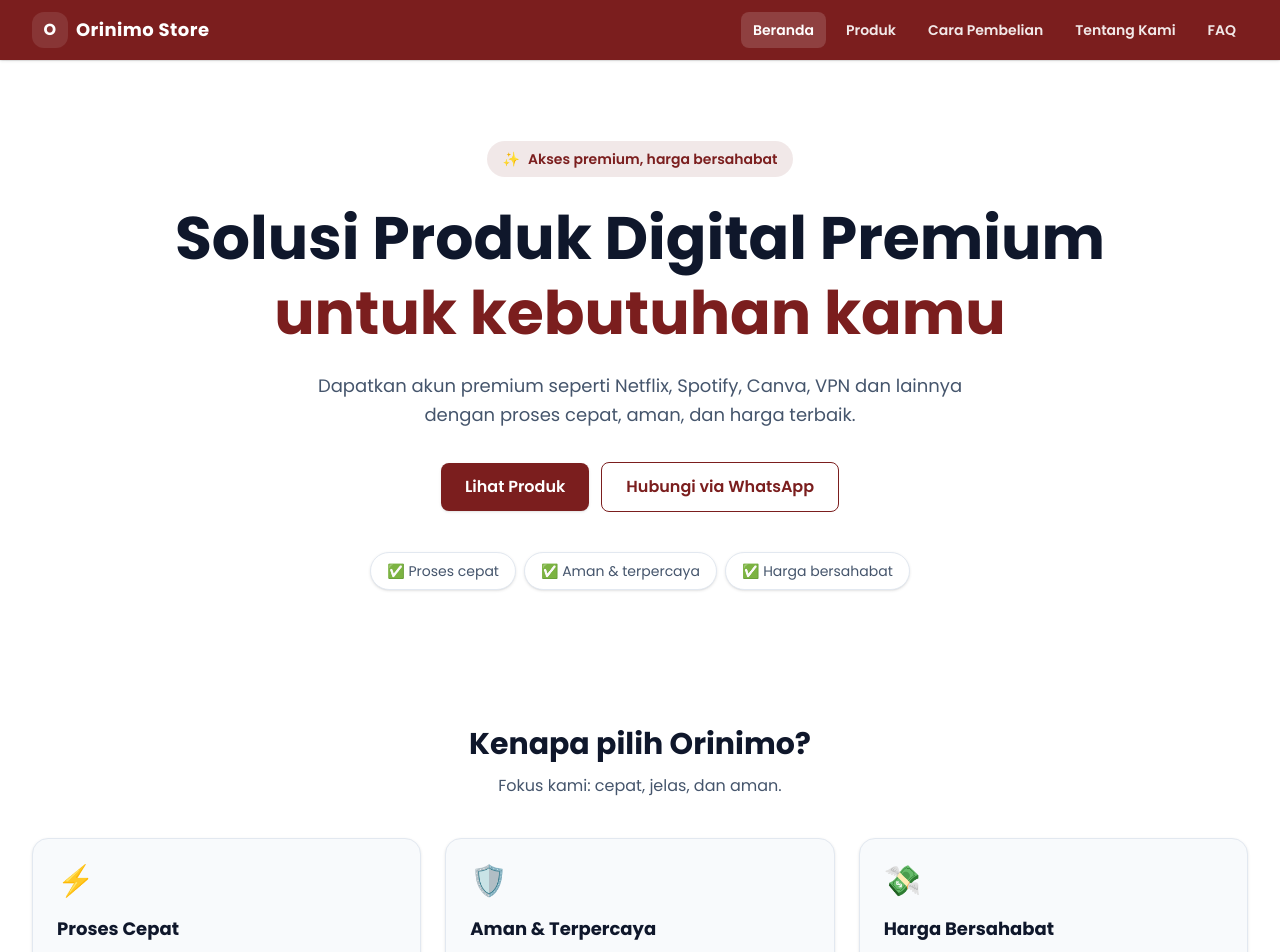
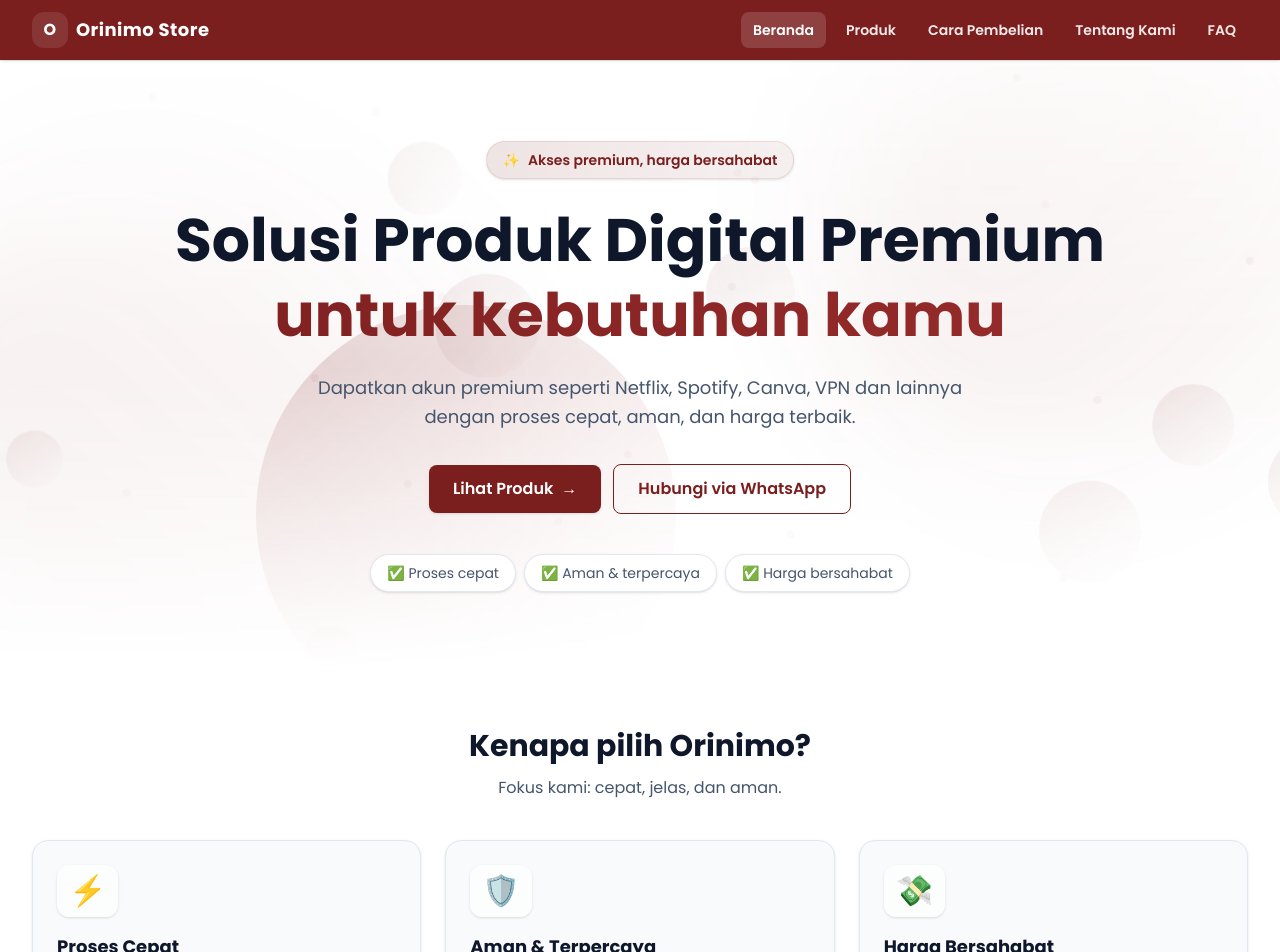
Before and after one commit to chandraputra06/orinimo-web, a React (Vite) app: page / in a window 1280 px wide. Shown: the top 952 px of the page. Built offline with nearby package versions, Linux system fonts and the light colour scheme.

Commit message:
style(home): refine home section slicing

```diff
--- a/src/pages/Home.jsx
+++ b/src/pages/Home.jsx
@@ -1,16 +1,130 @@
 import { Link } from "react-router-dom";
-import { useEffect } from "react";
+import { useEffect, useMemo } from "react";
 import AOS from "aos";
 import "aos/dist/aos.css";
 
 const BRAND = "#7B1E1E";
 
+// Background animasi: gradient orbs (absolute, tidak mengubah layout)
+const GradientOrbs = () => {
+  return (
+    <div className="absolute inset-0 overflow-hidden pointer-events-none">
+      <style>{`
+        @keyframes float-orb {
+          0%, 100% { transform: translate3d(0, 0, 0) scale(1); }
+          25% { transform: translate3d(28px, -28px, 0) scale(1.08); }
+          50% { transform: translate3d(-18px, -42px, 0) scale(0.95); }
+          75% { transform: translate3d(18px, -22px, 0) scale(1.04); }
+        }
+
+        @keyframes pulse-glow {
+          0%, 100% { opacity: 0.25; filter: blur(60px); }
+          50% { opacity: 0.55; filter: blur(85px); }
+        }
+
+        .orb {
+          animation: float-orb 20s ease-in-out infinite, pulse-glow 8s ease-in-out infinite;
+          will-change: transform, opacity, filter;
+        }
+      `}</style>
+
+      <div
+        className="orb absolute top-[-10%] right-[-5%] w-[520px] h-[520px] rounded-full bg-gradient-to-br from-[#7B1E1E]/25 via-[#9B2E2E]/15 to-transparent"
+        style={{ animationDelay: "0s" }}
+      />
+      <div
+        className="orb absolute bottom-[-15%] left-[-10%] w-[620px] h-[620px] rounded-full bg-gradient-to-tr from-[#7B1E1E]/22 via-[#9B2E2E]/12 to-transparent"
+        style={{ animationDelay: "3s" }}
+      />
+      <div
+        className="orb absolute top-[40%] left-[20%] w-[420px] h-[420px] rounded-full bg-gradient-to-br from-[#7B1E1E]/18 via-[#9B2E2E]/10 to-transparent"
+        style={{ animationDelay: "6s" }}
+      />
+    </div>
+  );
+};
+
+const FloatingParticles = () => {
+  const particlesSmall = useMemo(() => {
+    return [...Array(18)].map((_, i) => ({
+      id: `s-${i}`,
+      left: `${Math.random() * 100}%`,
+      top: `${Math.random() * 100}%`,
+      delay: `${Math.random() * 5}s`,
+      duration: `${10 + Math.random() * 10}s`,
+      opacity: 0.15 + Math.random() * 0.15,
+    }));
+  }, []);
+
+  const particlesMed = useMemo(() => {
+    return [...Array(8)].map((_, i) => {
+      const size = 40 + Math.random() * 70;
+      return {
+        id: `m-${i}`,
+        size,
+        left: `${Math.random() * 100}%`,
+        top: `${Math.random() * 100}%`,
+        delay: `${Math.random() * 5}s`,
+        duration: `${14 + Math.random() * 10}s`,
+      };
+    });
+  }, []);
+
+  return (
+    <div className="absolute inset-0 overflow-hidden pointer-events-none">
+      <style>{`
+        @keyframes float {
+          0%, 100% { transform: translate3d(0, 0, 0); }
+          25% { transform: translate3d(10px, -18px, 0); }
+          50% { transform: translate3d(-10px, -36px, 0); }
+          75% { transform: translate3d(6px, -18px, 0); }
+        }
+        .particle {
+          animation-name: float;
+          animation-timing-function: ease-in-out;
+          animation-iteration-count: infinite;
+          will-change: transform;
+        }
+      `}</style>
+
+      {particlesSmall.map((p) => (
+        <div
+          key={p.id}
+          className="particle absolute w-2 h-2 rounded-full bg-[#7B1E1E]/20"
+          style={{
+            left: p.left,
+            top: p.top,
+            animationDelay: p.delay,
+            animationDuration: p.duration,
+            opacity: p.opacity,
+          }}
+        />
+      ))}
+
+      {particlesMed.map((p) => (
+        <div
+          key={p.id}
+          className="particle absolute rounded-full bg-gradient-to-br from-[#7B1E1E]/10 to-transparent"
+          style={{
+            width: `${p.size}px`,
+            height: `${p.size}px`,
+            left: p.left,
+            top: p.top,
+            animationDelay: p.delay,
+            animationDuration: p.duration,
+          }}
+        />
+      ))}
+    </div>
+  );
+};
+
 const Home = () => {
   useEffect(() => {
     AOS.init({
-      duration: 800,
-      easing: "ease-out",
-      once: true, // animasi hanya sekali saat pertama terlihat
+      duration: 900,
+      easing: "ease-out-cubic",
+      once: true,
       offset: 80,
     });
   }, []);
@@ -19,12 +133,19 @@ const Home = () => {
     <div className="font-poppins">
       {/* Hero */}
       <section className="relative overflow-hidden bg-white">
-        <div className="container-page py-16 md:py-20 text-center">
+        {/* Background layers (absolute) */}
+        <GradientOrbs />
+        <FloatingParticles />
+        <div className="absolute inset-0 bg-gradient-to-b from-white/70 via-transparent to-white" />
+
+        <div className="container-page py-16 md:py-20 text-center relative z-10">
           <p
             data-aos="fade-up"
-            className="inline-flex items-center gap-2 rounded-full bg-[#7B1E1E]/10 px-4 py-2 text-sm font-semibold text-[#7B1E1E]"
+            className="inline-flex items-center gap-2 rounded-full bg-gradient-to-r from-[#7B1E1E]/12 to-[#7B1E1E]/6 px-4 py-2 text-sm font-semibold text-[#7B1E1E] shadow-sm border border-[#7B1E1E]/10"
           >
-            <span aria-hidden>✨</span>
+            <span aria-hidden className="animate-pulse">
+              ✨
+            </span>
             Akses premium, harga bersahabat
           </p>
 
@@ -33,8 +154,10 @@ const Home = () => {
             data-aos-delay="100"
             className="mt-6 text-4xl md:text-6xl font-bold text-slate-900 leading-tight"
           >
-            Solusi Produk Digital Premium
-            <span className="block text-[#7B1E1E]">untuk kebutuhan kamu</span>
+            Solusi Produk Digital Premium{" "}
+            <span className="block bg-gradient-to-r from-[#7B1E1E] to-[#9B2E2E] bg-clip-text text-transparent">
+              untuk kebutuhan kamu
+            </span>
           </h1>
 
           <p
@@ -53,44 +176,40 @@ const Home = () => {
           >
             <Link
               to="/produk"
-              className="inline-flex items-center justify-center w-full sm:w-auto rounded-lg bg-[#7B1E1E] px-6 py-3 text-white font-semibold hover:opacity-95 transition shadow-sm"
+              className="group relative inline-flex items-center justify-center w-full sm:w-auto rounded-lg bg-[#7B1E1E] px-6 py-3 text-white font-semibold hover:opacity-95 transition shadow-sm hover:shadow-xl hover:shadow-[#7B1E1E]/25 overflow-hidden"
             >
-              Lihat Produk
+              <span className="absolute inset-0 bg-gradient-to-r from-white/0 via-white/18 to-white/0 -translate-x-full group-hover:translate-x-full transition-transform duration-700" />
+              <span className="relative">Lihat Produk</span>
+              <span className="relative ml-2 transition-transform group-hover:translate-x-1">→</span>
             </Link>
 
             <a
               href="https://wa.me/6281234567890?text=Halo%20Orinimo%20Store,%20saya%20ingin%20bertanya%20tentang%20produk%20digital."
               target="_blank"
               rel="noopener noreferrer"
-              className="inline-flex items-center justify-center w-full sm:w-auto rounded-lg border border-[#7B1E1E] px-6 py-3 text-[#7B1E1E] font-semibold hover:bg-[#7B1E1E] hover:text-white transition"
+              className="group relative inline-flex items-center justify-center w-full sm:w-auto rounded-lg border border-[#7B1E1E] px-6 py-3 text-[#7B1E1E] font-semibold hover:bg-[#7B1E1E] hover:text-white transition overflow-hidden hover:shadow-xl hover:shadow-[#7B1E1E]/20"
             >
-              Hubungi via WhatsApp
+              <span className="absolute inset-0 bg-gradient-to-r from-white/0 via-white/18 to-white/0 -translate-x-full group-hover:translate-x-full transition-transform duration-700" />
+              <span className="relative">Hubungi via WhatsApp</span>
             </a>
           </div>
 
           {/* trust badges */}
           <div className="mt-10 flex flex-wrap items-center justify-center gap-2 text-sm text-slate-600">
-            <span
-              data-aos="fade-up"
-              data-aos-delay="350"
-              className="rounded-full bg-white px-4 py-2 border border-slate-200 shadow-sm"
-            >
-              ✅ Proses cepat
-            </span>
-            <span
-              data-aos="fade-up"
-              data-aos-delay="450"
-              className="rounded-full bg-white px-4 py-2 border border-slate-200 shadow-sm"
-            >
-              ✅ Aman & terpercaya
-            </span>
-            <span
-              data-aos="fade-up"
-              data-aos-delay="550"
-              className="rounded-full bg-white px-4 py-2 border border-slate-200 shadow-sm"
-            >
-              ✅ Harga bersahabat
-            </span>
+            {[
+              { text: "✅ Proses cepat", delay: 350 },
+              { text: "✅ Aman & terpercaya", delay: 450 },
+              { text: "✅ Harga bersahabat", delay: 550 },
+            ].map((b) => (
+              <span
+                key={b.text}
+                data-aos="fade-up"
+                data-aos-delay={b.delay}
+                className="group rounded-full bg-white px-4 py-2 border border-slate-200 shadow-sm hover:shadow-md hover:border-[#7B1E1E]/25 transition cursor-default"
+              >
+                <span className="inline-block transition-transform group-hover:scale-110">{b.text}</span>
+              </span>
+            ))}
           </div>
         </div>
       </section>
@@ -118,33 +237,44 @@ const Home = () => {
                 title: "Proses Cepat",
                 desc: "Order diproses cepat dan transparan, kamu selalu tahu statusnya.",
                 icon: "⚡️",
-                aos: "fade-up",
                 delay: 0,
+                gradient: "from-amber-400/15 to-orange-400/10",
               },
               {
                 title: "Aman & Terpercaya",
                 desc: "Akun legal, support responsif, dan panduan penggunaan yang jelas.",
                 icon: "🛡️",
-                aos: "fade-up",
                 delay: 120,
+                gradient: "from-emerald-400/15 to-teal-400/10",
               },
               {
                 title: "Harga Bersahabat",
                 desc: "Harga kompetitif dengan kualitas layanan yang tetap maksimal.",
                 icon: "💸",
-                aos: "fade-up",
                 delay: 240,
+                gradient: "from-blue-400/15 to-indigo-400/10",
               },
             ].map((it) => (
               <div
                 key={it.title}
-                data-aos={it.aos}
+                data-aos="fade-up"
                 data-aos-delay={it.delay}
-                className="rounded-2xl border border-slate-200 bg-slate-50 p-6 shadow-sm hover:shadow-md transition"
+                className="group relative rounded-2xl border border-slate-200 bg-slate-50 p-6 shadow-sm hover:shadow-lg transition overflow-hidden"
               >
-                <div className="text-3xl">{it.icon}</div>
-                <h3 className="mt-4 font-bold text-lg text-slate-900">{it.title}</h3>
-                <p className="mt-2 text-slate-600 leading-relaxed">{it.desc}</p>
+                <div
+                  className={`absolute inset-0 bg-gradient-to-br ${it.gradient} opacity-0 group-hover:opacity-100 transition-opacity duration-500`}
+                />
+                <div className="relative z-10">
+                  <div className="text-3xl inline-flex items-center justify-center rounded-xl bg-white/60 px-3 py-2 shadow-sm group-hover:shadow-md transition">
+                    {it.icon}
+                  </div>
+                  <h3 className="mt-4 font-bold text-lg text-slate-900 group-hover:text-[#7B1E1E] transition-colors">
+                    {it.title}
+                  </h3>
+                  <p className="mt-2 text-slate-600 leading-relaxed">{it.desc}</p>
+                </div>
+
+                <div className="absolute -bottom-8 -right-8 w-28 h-28 rounded-full bg-[#7B1E1E]/8 blur-2xl opacity-0 group-hover:opacity-100 transition-opacity" />
               </div>
             ))}
           </div>
@@ -156,9 +286,14 @@ const Home = () => {
         <div className="container-page">
           <div
             data-aos="fade-up"
-            className="rounded-3xl bg-[#7B1E1E] text-white p-8 md:p-10 flex flex-col md:flex-row items-center justify-between gap-6 shadow-sm"
+            className="relative rounded-3xl bg-[#7B1E1E] text-white p-8 md:p-10 flex flex-col md:flex-row items-center justify-between gap-6 shadow-sm overflow-hidden"
           >
-            <div className="text-center md:text-left" data-aos="fade-right" data-aos-delay="100">
+            {/* decorative (absolute) */}
+            <div className="absolute top-[-40px] right-[-40px] w-72 h-72 rounded-full bg-white/8 blur-3xl" />
+            <div className="absolute bottom-[-48px] left-[-48px] w-64 h-64 rounded-full bg-white/6 blur-3xl" />
+            <div className="absolute inset-0 bg-gradient-to-r from-black/0 via-white/6 to-black/0 opacity-40" />
+
+            <div className="text-center md:text-left relative z-10" data-aos="fade-right" data-aos-delay="100">
               <h3 className="text-2xl md:text-3xl font-bold">Butuh rekomendasi produk?</h3>
               <p className="mt-2 text-white/90">
                 Chat admin, kita bantu pilih paket yang paling cocok buat kamu.
@@ -171,9 +306,10 @@ const Home = () => {
               href="https://wa.me/6281234567890?text=Halo%20Orinimo%20Store,%20tolong%20rekomendasikan%20paket%20yang%20cocok%20untuk%20saya."
               target="_blank"
               rel="noopener noreferrer"
-              className="inline-flex items-center justify-center rounded-lg bg-white text-[#7B1E1E] px-6 py-3 font-semibold hover:opacity-95 transition shadow-sm"
+              className="group relative z-10 inline-flex items-center justify-center rounded-lg bg-white text-[#7B1E1E] px-6 py-3 font-semibold hover:opacity-95 transition shadow-sm hover:shadow-xl hover:shadow-black/15 overflow-hidden"
             >
-              Konsultasi via WhatsApp
+              <span className="absolute inset-0 bg-gradient-to-r from-transparent via-slate-100 to-transparent -translate-x-full group-hover:translate-x-full transition-transform duration-700" />
+              <span className="relative">Konsultasi via WhatsApp</span>
             </a>
           </div>
         </div>
```
